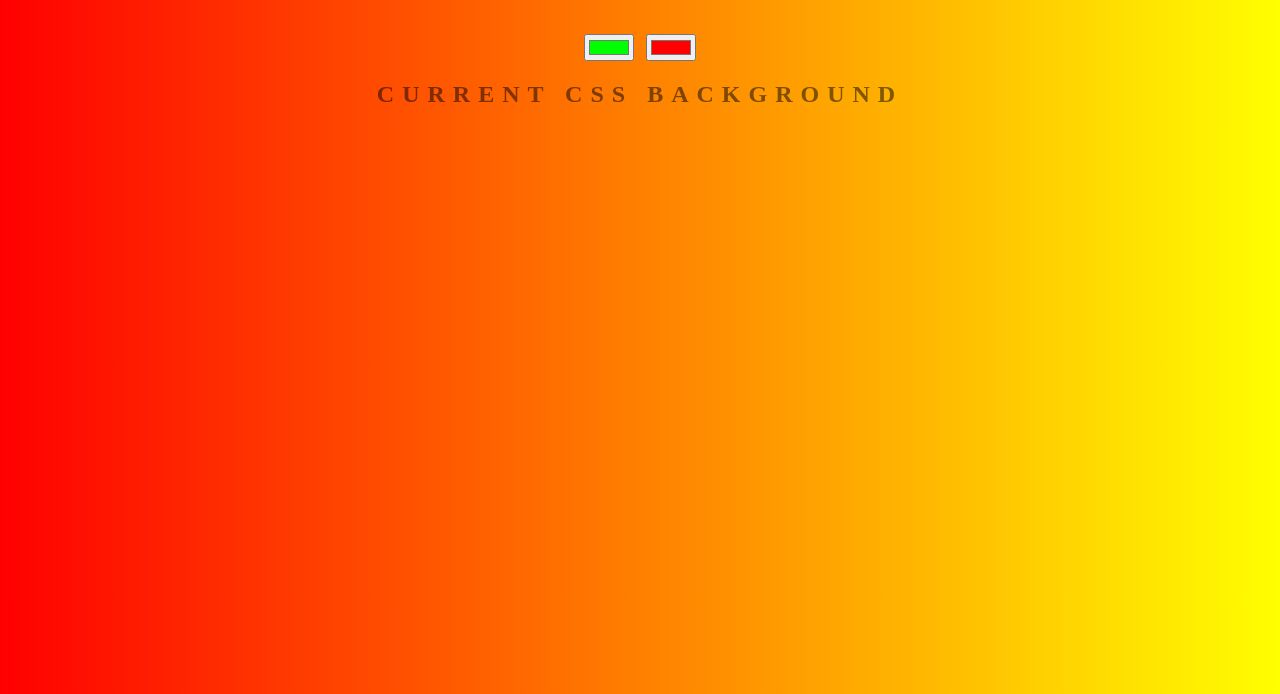
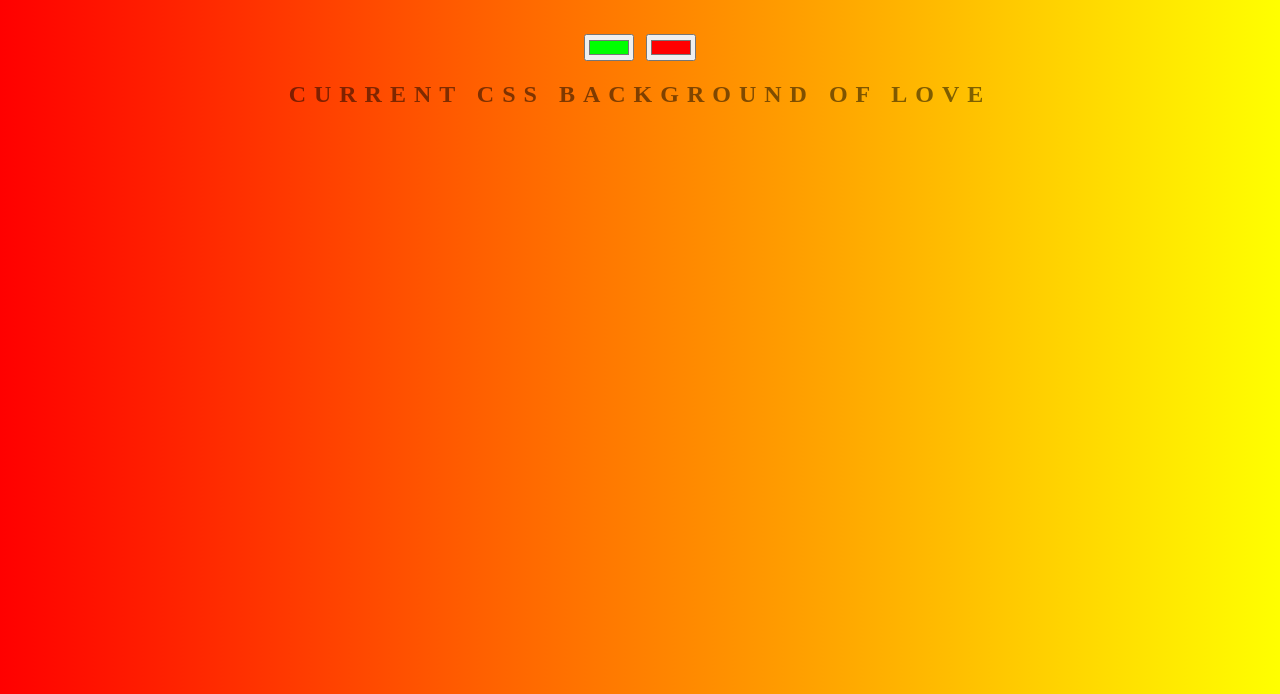
Before and after one commit to musty6448/glitter, a plain HTML site: page index.html in a window 1280 px wide. Shown: the part 106-800 px from the top of the page. Drawn offline with Linux system fonts and the light colour scheme.

Commit message:
text edit

```diff
--- a/index.html
+++ b/index.html
@@ -8,7 +8,7 @@
     <h1>Glitter Generator</h1>
     <input class="color1" type="color" name="color1" value="#00ff00">
     <input class="color2" type="color" name="color2" value="#ff0000">
-    <h2>Current CSS Background</h2>
+    <h2>Current CSS Background Of Love</h2>
     <h3></h3>
 
 
```
